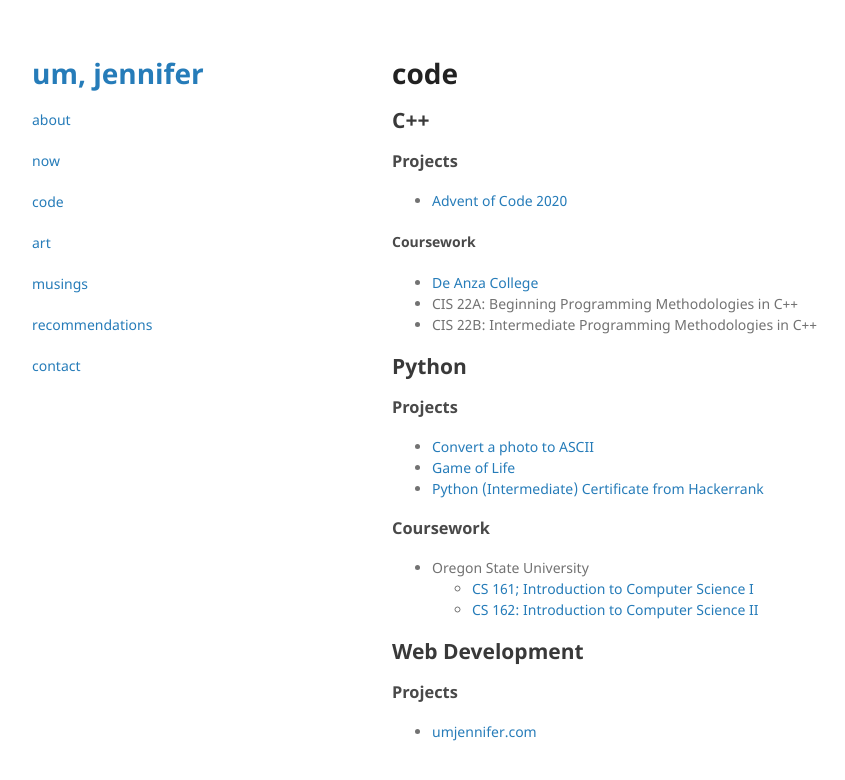
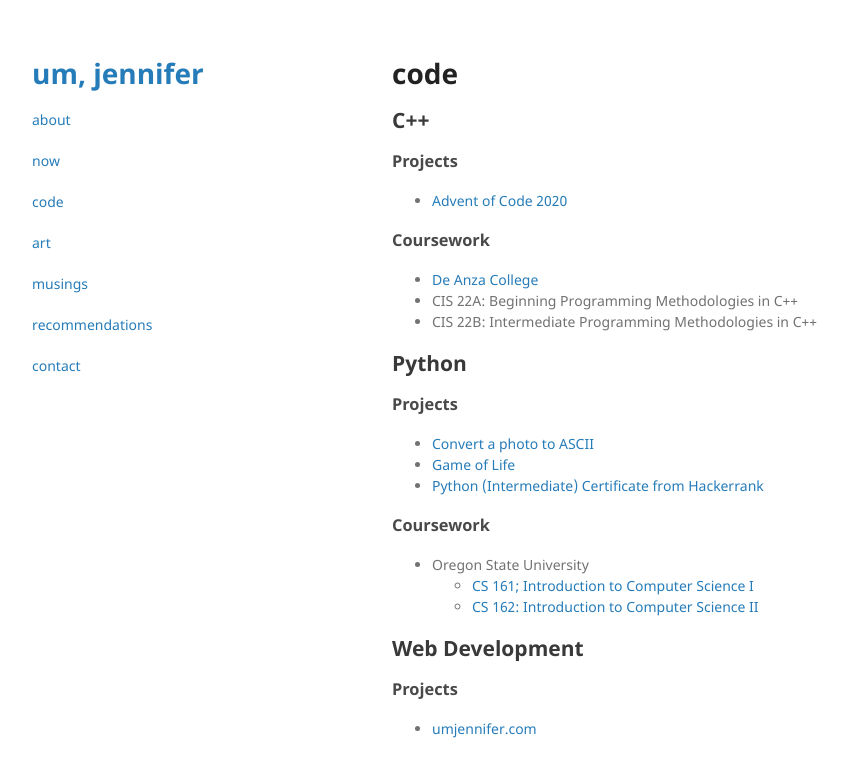
Before and after one commit to umjennifer/umjennifer.github.io, a Jekyll site: the page built from code.md, in a window 1280 px wide. Shown: the top 780 px of the page, without its empty margins (178-1023 px from the left). Built offline with Jekyll 4.4.1, drawn with Linux system fonts in a browser that asks for light colours; our own code applies the rules of GitHub Pages for plain Markdown files.

Commit message:
Update code.md

```diff
--- a/code.md
+++ b/code.md
@@ -7,7 +7,7 @@
 ### Projects
 -  [Advent of Code 2020](https://github.com/umjennifer/AdventOfCode2020)
 
-#### Coursework
+### Coursework
 -  [De Anza College](https://www.deanza.edu/cis/courses.html)
   - CIS 22A: Beginning Programming Methodologies in C++
   - CIS 22B: Intermediate Programming Methodologies in C++
```
